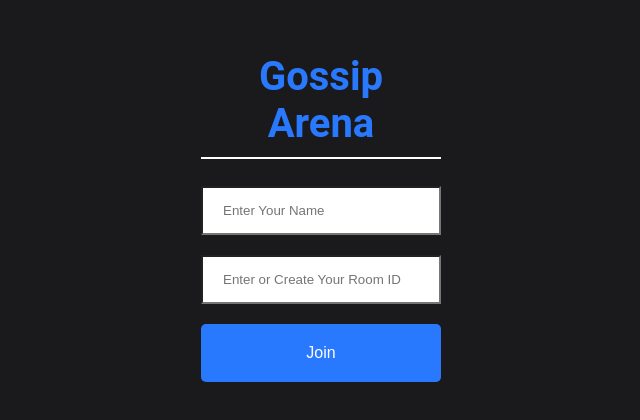
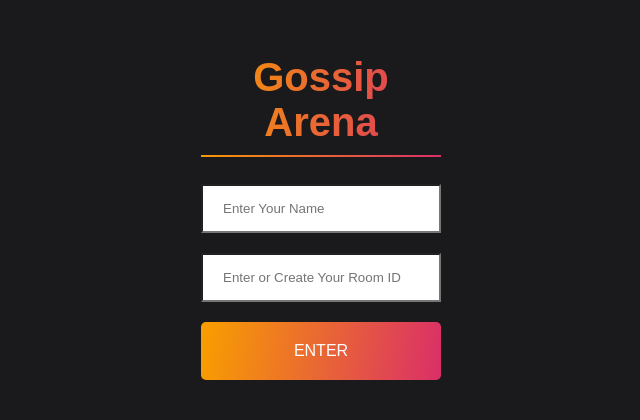
Before and after one commit to Manish-Kumarrrr/Gossip_Arena, a React (Create React App) app in the folder client/: page / in a window 1280 px wide. Shown: the part 196-616 px from the top of the page, without its empty margins (319-959 px from the left). Built offline with nearby package versions, Linux system fonts and the light colour scheme.

Commit message:
finalizing joining page

```diff
--- a/client/src/components/Infobar/Infobar.css
+++ b/client/src/components/Infobar/Infobar.css
@@ -8,6 +8,9 @@
     width: 100%;
   }
 
+  .leftInnerContainer div{
+    display: inline;
+  }
   .leftInnerContainer {
     /* flex: 0.5; */
     display: flex;
@@ -17,7 +20,6 @@
     margin-left: 5%;
     color: white;
   }
-
   .rightInnerContainer {
     display: flex;
     flex: 0.5;
@@ -26,5 +28,6 @@
   }
 
   .onlineIcon {
+    /* margin-top: 400%; */
     margin-right: 5%;
   }
--- a/client/src/components/Infobar/Infobar.js
+++ b/client/src/components/Infobar/Infobar.js
@@ -8,8 +8,8 @@ const Infobar = ({room}) => {
     <div className="infoBar">
         <div className="leftInnerConatiner">
 
-        <img className="onlineIcon" src={onlineIcon} />
-            <h3>{room}</h3>
+        <div><img className="onlineIcon" src={onlineIcon} /></div>
+            <div><h3>{room}</h3></div>
             </div>
 
         <div className="rightInnerContainer">
--- a/client/src/components/Join/Join.css
+++ b/client/src/components/Join/Join.css
@@ -32,19 +32,26 @@ html, body {
   }
 
   .heading {
-    color:rgb(41,121,255);
+
+
+    font-family: Arial, Helvetica, sans-serif;
+            background:linear-gradient(98.37deg, #f89e00 0.99%, #da2f68 100%);
+            -webkit-text-fill-color: transparent;
+            -webkit-background-clip: text;
+
+
     font-size: 2.5em;
     padding-bottom: 10px;
-    border-bottom: 2px solid white;
-    /* border-right: 2px solid white;
-    border-left: 2px solid white; */
+    border-bottom: 2px solid;
+    border-image:linear-gradient(98.37deg, #f89e00 0.99%, #da2f68 100%) 1;
+
   }
 
   .button {
       color: #fff !important;
-      /* text-transform: uppercase; */
+      text-transform: uppercase;
       text-decoration: none;
-      background: #2979FF;
+      background:  linear-gradient(98.37deg, #f89e00 0.99%, #da2f68 100%);
       padding: 20px;
       border-radius: 5px;
       display: inline-block;
@@ -57,17 +64,7 @@ html, body {
     margin-top: 20px;
   }
 
-  /* @media  (min-width: 555px) {
-    .joinOuterContainer {
-      height: 100%;
-    }
 
-    .joinInnerContainer {
-      width: 20%;
-    }
-
-
-  } */
 
   button:focus {
     outline: 0;
--- a/client/src/components/Join/Join.js
+++ b/client/src/components/Join/Join.js
@@ -23,7 +23,7 @@ const Join = () => {
         <div><input placeholder='Enter or Create Your Room ID' className='joinInput mt-20' type='text' onChange={(event) => setRoom(event.target.value)} /></div>
 
         <Link onClick={(event) => (!name || !room) ? event.preventDefault() : null} to={`/chat?name=${name}&room=${room}`}>
-          <button className='button mt-20' type='submit'>Join</button>
+          <button className='button mt-20' type='submit'>Enter</button>
         </Link>
       </div>
     </div>
```
